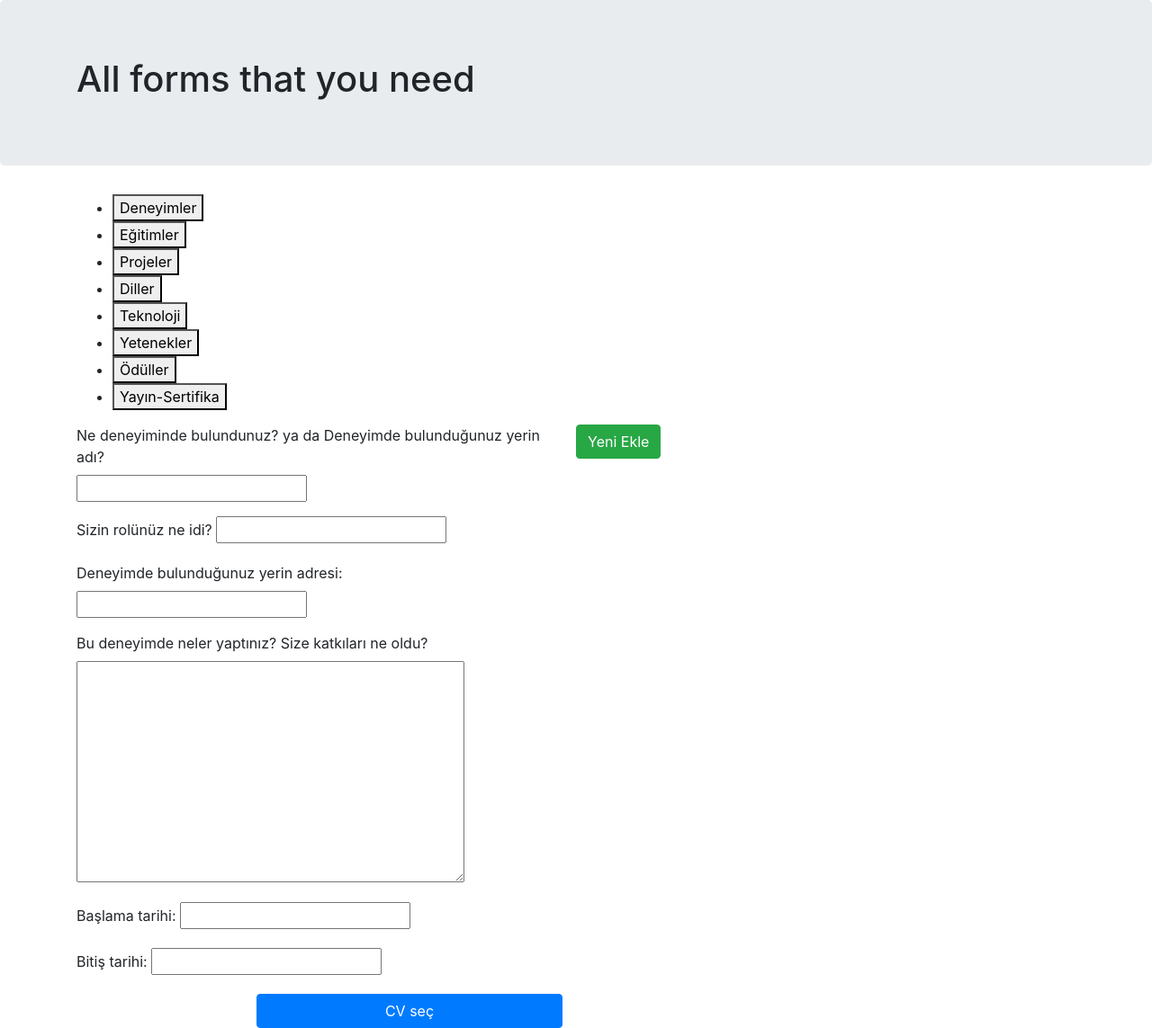
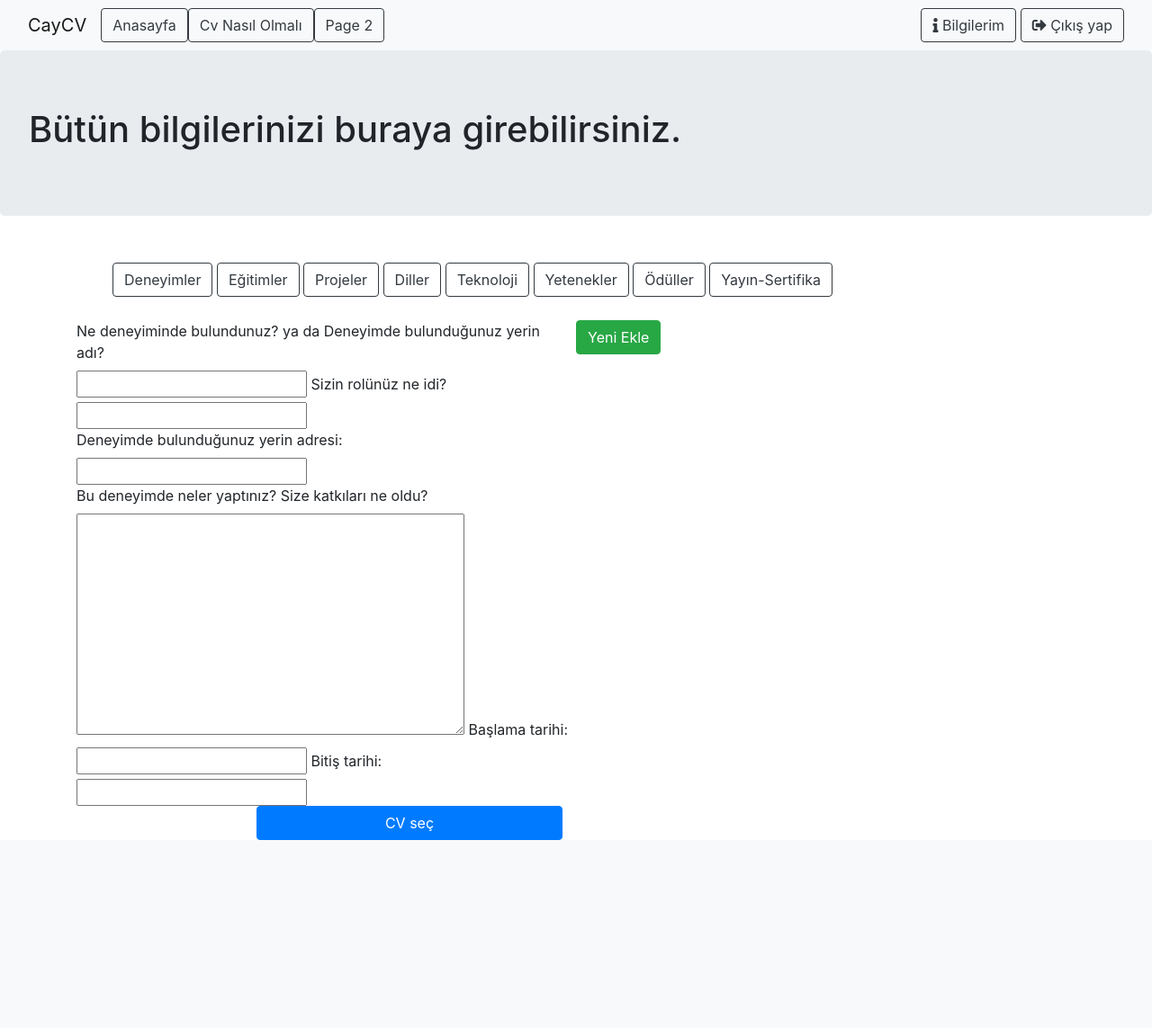
Before and after one commit to kalayciali/Cv-maker, a Django app: page /cvs/manage/ in a window 1280 px wide. Shown: the whole page at 90% size. After the commit the page ends 934 px from the top, so only its background shows below. Run offline with Django 3.2, Linux system fonts and the light colour scheme; the visitor is signed in with stand-in values (Sample User, id 1); data comes from the database, SQL or seed files in the repository; data that the repository does not hold is empty; some libraries are stand-ins or nearby versions.

Commit message:
add html layout to info page

```diff
--- /dev/null
+++ b/cvs/static/cvs/style.css
@@ -0,0 +1,73 @@
+
+@import url('https://fonts.googleapis.com/css2?family=PT+Serif&display=swap');
+
+body {
+    font-size: 15px;
+    line-height: 20px;
+    font-family: 'PT Serif', serif;
+	color: #282724;
+ul {
+    list-style: none;
+}
+
+.h1 {
+	margin: 1em 0 0.5em 0;
+	color: #343434;
+	font-weight: normal;
+    font-family: 'PT Serif', serif;
+	font-size: 36px;
+	line-height: 42px;
+	text-transform: uppercase;
+	text-shadow: 0 2px white, 0 3px #777;
+}
+
+.h2 {
+	margin: 1em 0 0.5em 0;
+	color: #343434;
+	font-weight: normal;
+	font-size: 30px;
+	line-height: 40px;
+    font-family: 'PT Serif', serif;
+}
+
+.h3 {
+	margin: 1em 0 0.5em 0;
+	color: #343434;
+	font-size: 22px;
+	line-height: 40px;
+	font-weight: normal;
+	text-transform: uppercase;
+    font-family: 'PT Serif', serif;
+	letter-spacing: 1px;
+	font-style: italic;
+}
+
+.h4 {
+	margin: 1em 0 0.5em 0;
+	color: #343434;
+	font-size: 18px;
+	line-height: 20px;
+	font-weight: normal;
+    font-family: 'PT Serif', serif;
+}
+
+* {
+    list-style: none;
+}
+#menu-outer {
+	height: 84px;
+}
+
+.table {
+	display: table;   /* Allow the centering to work */
+	margin: 0 auto;
+}
+
+ul#horizontal-list {
+	min-width: 696px;
+	list-style: none;
+	padding-top: 20px;
+	}
+ul#horizontal-list li {
+    display: inline;
+}
--- a/cvs/templates/cvs/form.html
+++ b/cvs/templates/cvs/form.html
@@ -3,7 +3,7 @@
 {% for form in formset %}
     <div class="row form-row">
         <div class="col-6">
-            {{form.as_p}}
+            {{form.as_table}}
         </div>
         <div class="{{form.prefix}}">
             <button class="btn btn-success add-new-form">Yeni Ekle</button>
--- a/cvs/templates/cvs/home.html
+++ b/cvs/templates/cvs/home.html
@@ -1,9 +1,14 @@
+{% load static %}
 <!DOCTYPE html>
 <html lang="en">
 <head>
     <meta charset="UTF-8">
     <script src="https://code.jquery.com/jquery-3.5.1.min.js" integrity="sha256-9/aliU8dGd2tb6OSsuzixeV4y/faTqgFtohetphbbj0=" crossorigin="anonymous"></script>
     <script src="https://code.jquery.com/ui/1.12.1/jquery-ui.js" integrity="sha256-T0Vest3yCU7pafRw9r+settMBX6JkKN06dqBnpQ8d30=" crossorigin="anonymous"></script>
+{% block styles %}
+    <link rel="stylesheet" type="text/css" href="{% static 'cvs/style.css' %}">
+{% endblock %}
+
 
     <script src="https://cdn.jsdelivr.net/npm/vue/dist/vue.js"></script>
 
@@ -12,29 +17,37 @@
     <script src="https://stackpath.bootstrapcdn.com/bootstrap/4.5.2/js/bootstrap.min.js" integrity="sha384-B4gt1jrGC7Jh4AgTPSdUtOBvfO8shuf57BaghqFfPlYxofvL8/KUEfYiJOMMV+rV" crossorigin="anonymous"></script>
 
     <link rel="stylesheet" href="https://stackpath.bootstrapcdn.com/font-awesome/4.7.0/css/font-awesome.min.css" integrity="sha384-wvfXpqpZZVQGK6TAh5PVlGOfQNHSoD2xbE+QkPxCAFlNEevoEH3Sl0sibVcOQVnN" crossorigin="anonymous">
+    <link rel="stylesheet" href="https://cdnjs.cloudflare.com/ajax/libs/font-awesome/5.14.0/css/all.min.css" integrity="sha512-1PKOgIY59xJ8Co8+NE6FZ+LOAZKjy+KY8iq0G4B3CyeY6wYHN3yt9PW0XpSriVlkMXe40PTKnXrLnZ9+fkDaog==" crossorigin="anonymous"/>
 
     <title>CayCv</title>
-<style>
-        .books-form {
-            padding: 10px;
-            margin-bottom: 10px;
-            border: 1px solid lightgray;
-            border-radius: 5px
-        }
+</head>
 
-        .vertical-center {
-            display: flex;
-            align-items: center;
-        }
-    </style>
-</head>
 <body>
+       <nav class="navbar navbar-expand-lg navbar-light bg-light">
+        <div class="container-fluid">
+            <div class="navbar-header">
+                <a class="navbar-brand" href="{% url 'accounts:index' %}">CayCV</a>
+            </div>
+            <ul class="nav navbar-nav mr-auto">
+                <li class="nav-item active"><a class="btn btn-outline-dark" href="{% url 'accounts:index' %}">Anasayfa</a></li>
+              <li class="nav-item active"><a class="btn btn-outline-dark" href="#">Cv Nasıl Olmalı</a></li>
+              <li class="nav-item active"><a class="btn btn-outline-dark" href="#">Page 2</a></li>
+            </ul>
+    <ul class="nav navbar-nav navbar-right">
+          {% if user.is_authenticated %}
+          <li class="nav-item"><a class="btn btn-outline-dark" href="{% url 'info-cv' %}"><i class="fas fa-info"></i> Bilgilerim</a></li>&nbsp;
+          <li class="nav-item"><a class="btn btn-outline-dark" href="{% url 'accounts:logout-user' %}"><i class="fas fa-sign-out-alt"></i> Çıkış yap</a></li>
+          {% else %}
+          <li><a class="btn btn-outline-dark" href="{% url 'accounts:sign-up' %}"><span><i class="fas fa-user"></i></span> Kaydol</a></li>&nbsp;
+          <li><a class="btn btn-outline-dark" href="{% url 'accounts:login-user' %}"><span><i class="fas fa-sign-in-alt"></i></span> Giriş</a></li>
+          {% endif %}
+    </ul>
+  </div>
+</nav>
 <div class="jumbotron vertical-center">
-    <div class="container">
-        {% block title %}
-            <h1>All forms that you need</h1>
-        {% endblock title %}
-    </div>
+    {% block title %}
+        <h1></h1>
+    {% endblock title %}
 </div>
 <div class="container">
     {% block content %}
--- a/cvs/templates/cvs/manage_cv.html
+++ b/cvs/templates/cvs/manage_cv.html
@@ -1,16 +1,22 @@
 {% extends 'cvs/home.html' %}
-
+{% block title %}
+<h1>Bütün bilgilerinizi buraya girebilirsiniz.</h1>
+{% endblock %}
 {% block content %}
-    <ul>
-        <li><button class="clickme">Deneyimler</button></li>
-        <li><button class="clickme">Eğitimler</button></li>
-        <li><button class="clickme">Projeler</button></li>
-        <li><button class="clickme">Diller</button></li>
-        <li><button class="clickme">Teknoloji</button></li>
-        <li><button class="clickme">Yetenekler</button></li>
-        <li><button class="clickme">Ödüller</button></li>
-        <li><button class="clickme">Yayın-Sertifika</button></li>
-    </ul>
+    <div id="menu-outer">
+      <div class="table">
+        <ul id="horizontal-list">
+            <li><button class="btn btn-outline-dark clickme">Deneyimler</button></li>
+            <li><button class="btn btn-outline-dark clickme">Eğitimler</button></li>
+            <li><button class="btn btn-outline-dark clickme">Projeler</button></li>
+            <li><button class="btn btn-outline-dark clickme">Diller</button></li>
+            <li><button class="btn btn-outline-dark clickme">Teknoloji</button></li>
+            <li><button class="btn btn-outline-dark clickme">Yetenekler</button></li>
+            <li><button class="btn btn-outline-dark clickme">Ödüller</button></li>
+            <li><button class="btn btn-outline-dark clickme">Yayın-Sertifika</button></li>
+        </ul>
+      </div>
+    </div>
     <form class="form-horizontal" method="post" action="">
         {% csrf_token %}
         <div class="Deneyimler">
@@ -18,7 +24,7 @@
             {% for form in formset %}
             <div class="row form-row">
                 <div class="col-6">
-                    {{form.as_p}}
+                    {{form.as_table}}
                 </div>
                 <div class="{{form.prefix}}">
                     <button class="btn btn-success add-new-form">Yeni Ekle</button>
```
Also changed, not shown: accounts/templates/accounts/base.html (+29 -11 lines), cvs/static/cvs/show.css (added, +124 -0 lines), cvs/templates/cvs/info_cv.html (+54 -20 lines).
